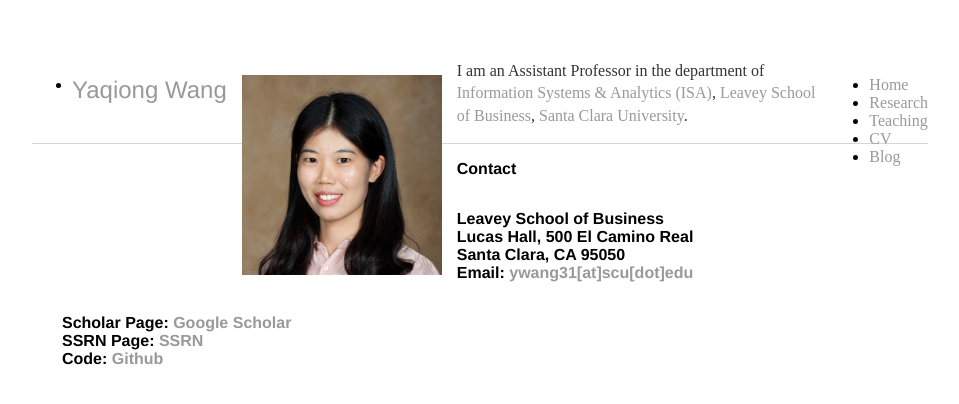
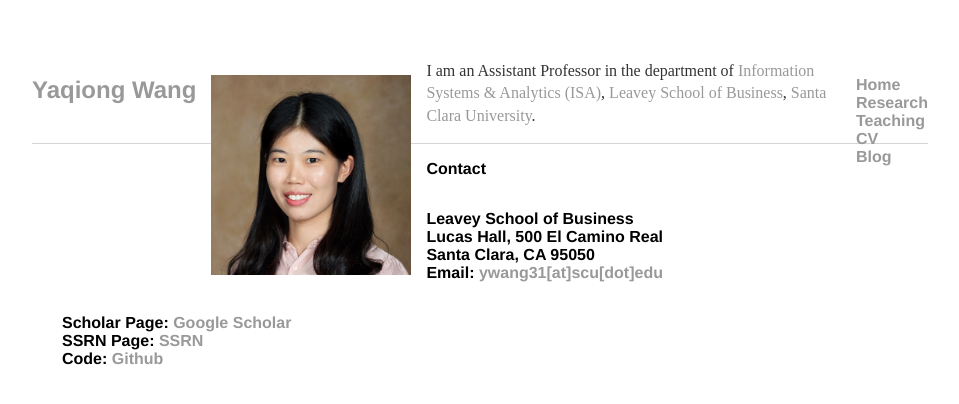
Before and after one commit to YaqiongWang/PersonalWeb, a Jekyll site: the page built from index.html, in a window 1280 px wide. Shown: the top 404 px of the page, without its empty margins (160-1119 px from the left). Built offline with Jekyll 4.4.1, drawn with Linux system fonts in a browser that asks for light colours.

Commit message:
Update main.css

```diff
--- a/css/main.css
+++ b/css/main.css
@@ -2,27 +2,23 @@ body {
     margin: 60px auto;
     width: 70%;
 }
-#navtitle {
-    float: left;
+.nav {
+    border-bottom: 1px solid #d5d5d5;
 }
-#navtitle ul{
+nav ul{
     font-family:'Helvetica', 'Arial', 'Sans-Serif';
     padding: 0px;
     list-style: none;
     font-weight: bold;
+}
+#navtitle {
+    float: left;
 }
 #navtitle ul li{
     display: inline;
     margin-right: 20px;
 }
 #navmenu {
-    float: right;
-}
-#navmenu ul{
-    font-family:'Helvetica', 'Arial', 'Sans-Serif';
-    padding: 0px;
-    list-style: none;
-    font-weight: bold;
     float: right;
 }
 #navmenu ul li{
```
